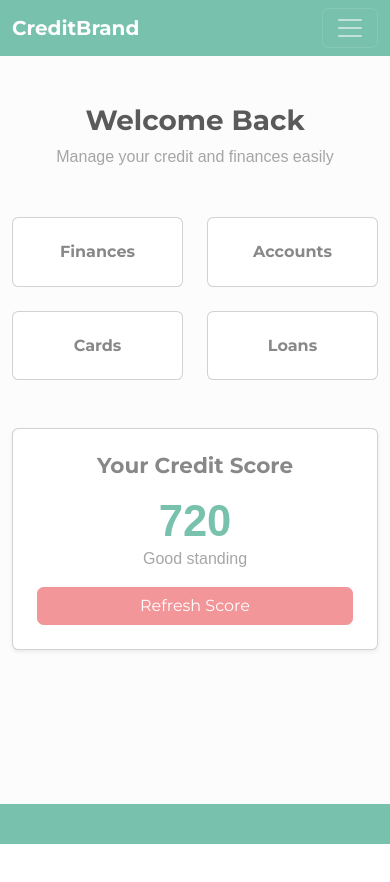
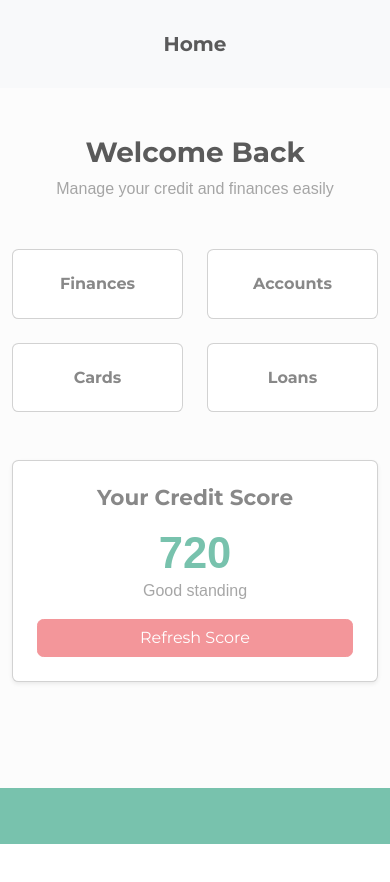
Before and after one commit to VCU-257/iteration-2-build-with-style-group-2, a React (Vite) app: page / in a window 390 px wide. Shown: the top 882 px of the page. Built offline with nearby package versions, Linux system fonts and the light colour scheme; a web font is replaced by a local one.

Commit message:
Update navigation for better consistency across pages

```diff
--- a/src/components/MobileNavbar.jsx
+++ b/src/components/MobileNavbar.jsx
@@ -5,7 +5,7 @@ export default function MobileNavbar() {
     const baseURL = import.meta.env.BASE_URL.includes("#") ? import.meta.env.BASE_URL : `${import.meta.env.BASE_URL}#/`;
 
     return (
-        <Navbar bg="primary" expand="lg" className="d-lg-none mt-3 mobile-navbar" fixed="bottom">
+        <Navbar bg="primary" expand="lg" className="d-lg-none mt-3 mobile-navbar p-3" fixed="bottom">
             <Container className="justify-content-around text-center" fluid>
                 <Nav.Link href={baseURL}>
                     <House />
--- a/src/pages/Account.jsx
+++ b/src/pages/Account.jsx
@@ -61,7 +61,7 @@ export default function Account() {
 
     return (
         <div className="account-page">
-            <MobileTitleBar pageTitle="Edit Account Information" />
+            <MobileTitleBar pageTitle="Edit Account Information" backButton />
             <Container fluid>
                 <Form ref={formRef} validated>
                     {accountInfo.map((info, index) => <CreditAccountFieldset accountInfo={info} allAccountInfo={accountInfo} setAccountInfo={setAccountInfo} index={index} key={index} />)}
--- a/src/pages/Home.jsx
+++ b/src/pages/Home.jsx
@@ -1,5 +1,6 @@
 import { useEffect, useState } from "react";
 import "../styles/home.css";
+import MobileTitleBar from "../components/MobileTitleBar";
 
 export default function Home() {
 
@@ -18,7 +19,7 @@ export default function Home() {
         <div className="home-page">
 
             {/* navbar */}
-            <nav className="navbar navbar-expand-lg navbar-dark custom-navbar">
+            {/* <nav className="navbar navbar-expand-lg navbar-dark custom-navbar">
                 <div className="container">
                     <a className="navbar-brand fw-bold" href="#">CreditBrand</a>
 
@@ -35,7 +36,8 @@ export default function Home() {
                         </ul>
                     </div>
                 </div>
-            </nav>
+            </nav> */}
+            <MobileTitleBar pageTitle="Home" />
 
             {/* main */}
             <div className="container py-5">
```
